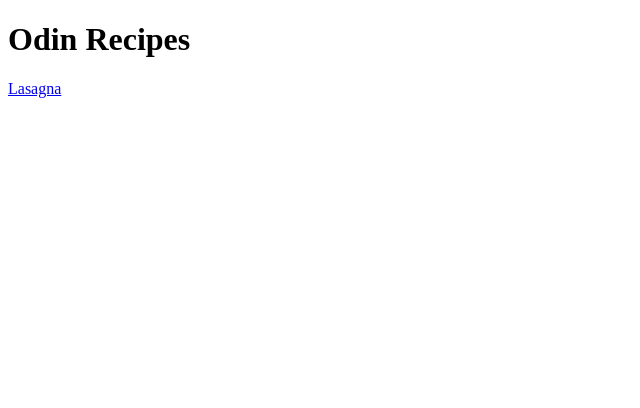
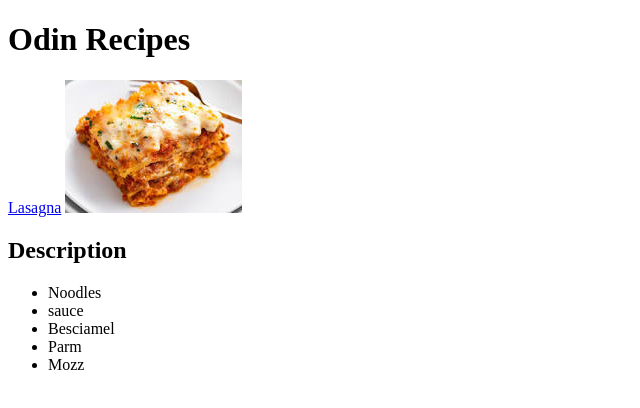
Before and after one commit to garrett-w-powers/odin-recipes, a plain HTML site: page index.html in a window 1280 px wide. Shown: the whole page, without its empty margins (0-640 px from the left). Drawn offline with Linux system fonts and the light colour scheme.

Commit message:
Add image and ingredients

```diff
--- a/index.html
+++ b/index.html
@@ -9,5 +9,14 @@
 <body>
     <h1>Odin Recipes</h1>
     <a href="recipes/lasagna.html">Lasagna</a>
+    <img src="lasagna.jpeg" alt="Juicy lasagna pile">
+    <h2>Description</h2>
+    <ul>
+        <li>Noodles</li>
+        <li>sauce</li>
+        <li>Besciamel</li>
+        <li>Parm</li>
+        <li>Mozz</li>
+    </ul>
 </body>
 </html>
```
Also changed, not shown: lasagna.jpeg (added).
